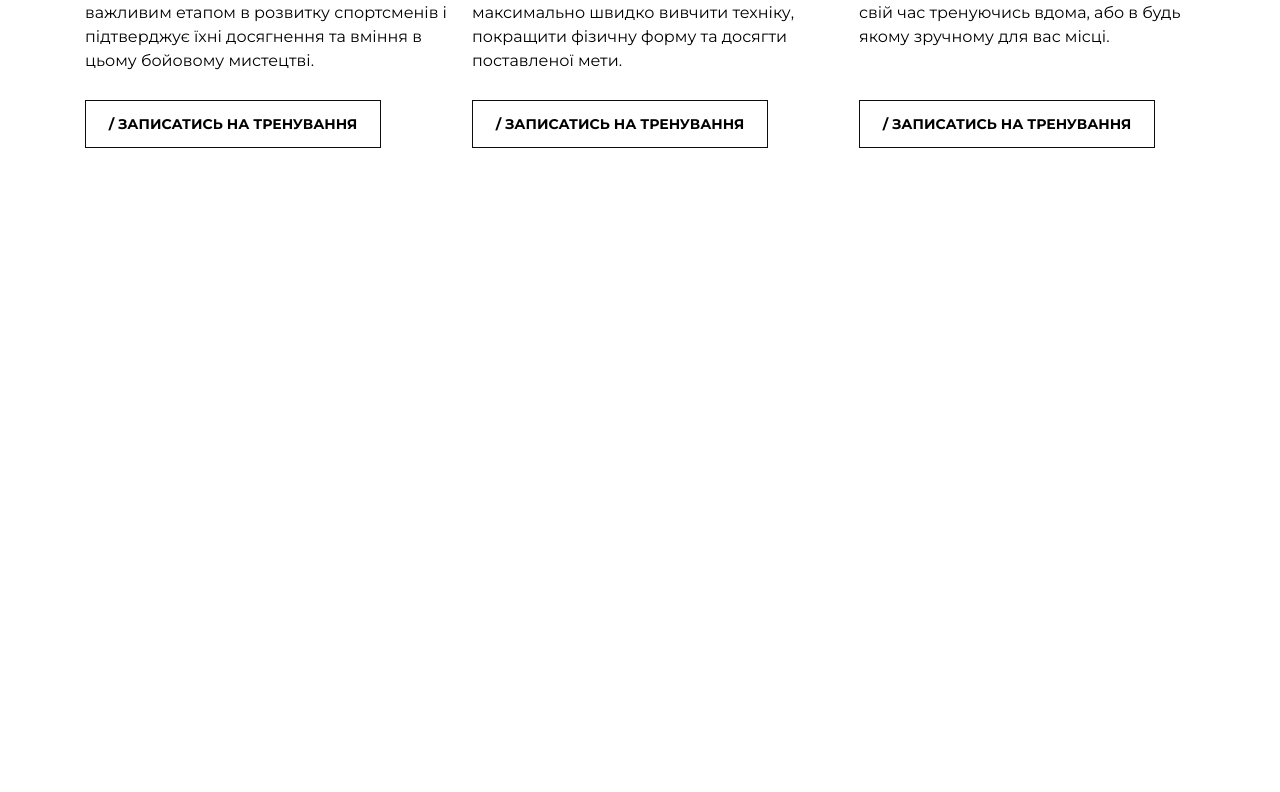
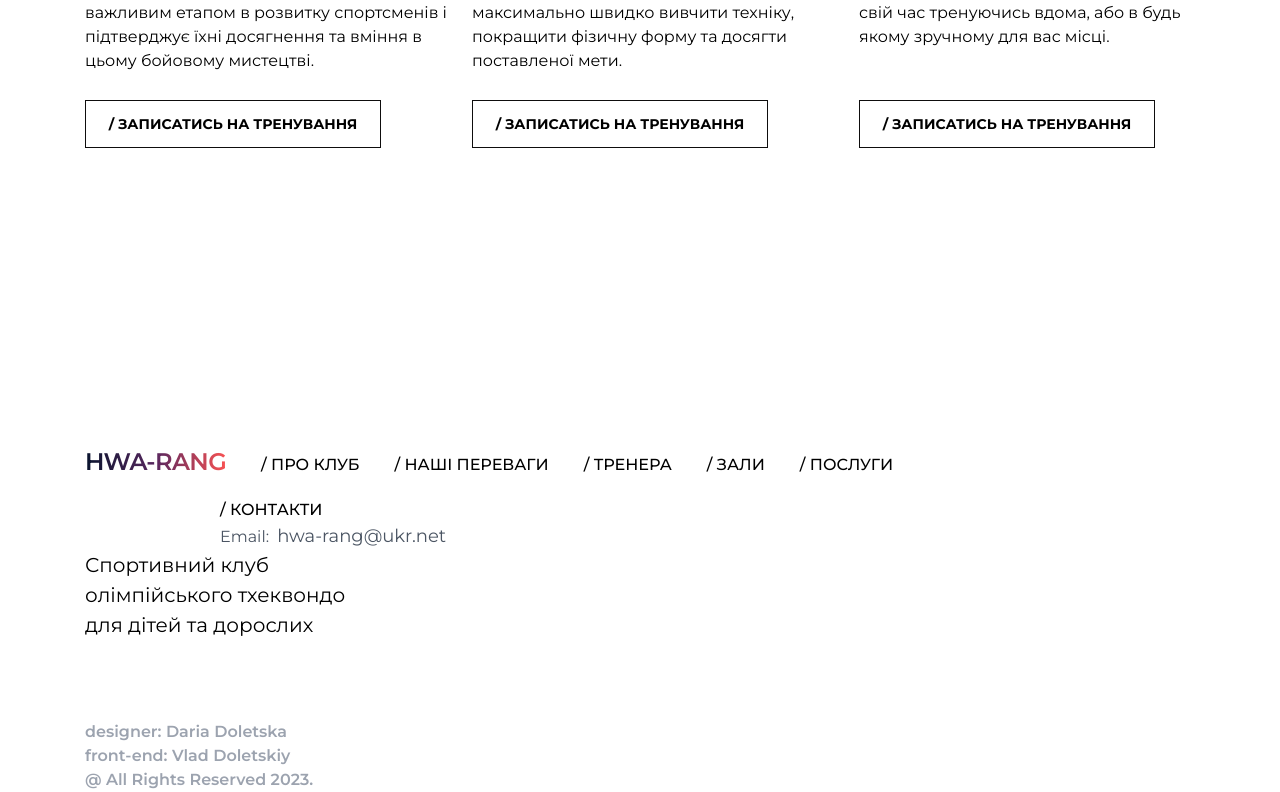
Before and after one commit to iNikolas/hwa-rang, a React (Vite) app in the folder hwa-rang/: page / in a window 1280 px wide. Shown: the part 3703-4495 px from the top of the page. Before the commit the page ends 3966 px from the top, so only its background shows below. Built offline with nearby package versions, Linux system fonts and the light colour scheme.

Commit message:
add footer

```diff
--- a/hwa-rang/src/App.tsx
+++ b/hwa-rang/src/App.tsx
@@ -1,6 +1,7 @@
 import "./App.module.scss";
 import { AboutSection } from "./components/AboutSection";
 import { AdvantageSection } from "./components/AdvantageSection";
+import { Footer } from "./components/Footer";
 import { Header } from "./components/Header";
 import { ServicesSection } from "./components/ServicesSection";
 
@@ -11,6 +12,7 @@ function App() {
             <AboutSection />
             <AdvantageSection />
             <ServicesSection />
+            <Footer />
         </>
     );
 }
--- /dev/null
+++ b/hwa-rang/src/components/Footer.tsx
@@ -0,0 +1,64 @@
+export const Footer: React.FC = () => {
+    return (
+        <footer className="px-[85px] pt-[170px]">
+            <div className="flex flex-wrap items-baseline">
+                <div className="flex items-end text-2xl font-semibold leading-8 tracking-tight">
+                    <span className="block bg-gradient-to-r text-transparent bg-clip-text from-[#09142e] via-[#58275f] to-[#f85253]">
+                        HWA-RANG
+                    </span>
+                </div>
+                <nav>
+                    <ul className="flex pr-15 mt-5">
+                        <li className="pl-[35px]  font-medium text-base">
+                            <a href="#about">/ ПРО КЛУБ</a>
+                        </li>
+                        <li className="pl-[35px]  font-medium text-base">
+                            <a href="#advantages">/ НАШІ ПЕРЕВАГИ</a>
+                        </li>
+                        <li className="pl-[35px] font-medium text-base">
+                            <a href="#trainers">/ ТРЕНЕРА</a>
+                        </li>
+                        <li className="pl-[35px] font-medium text-base">
+                            <a href="#trainers">/ ЗАЛИ</a>
+                        </li>
+                        <li className="pl-[35px] font-medium text-base">
+                            <a href="#trainers">/ ПОСЛУГИ</a>
+                        </li>
+                    </ul>
+                </nav>
+                <div className=" mt-5 pl-[135px]">
+                    <p className="font-medium text-base">/ КОНТАКТИ</p>
+
+                    <a
+                        className="font-normal text-lg text-gray-600"
+                        href="mailto:hwa-rang@ukr.net"
+                    >
+                        <span className="font-normal text-base text-gray-600 pr-2">
+                            Email:
+                        </span>
+                        hwa-rang@ukr.net
+                    </a>
+                </div>
+            </div>
+            <p className="text-[20px] font-normal">
+                Спортивний клуб <br /> олімпійського тхеквондо <br /> для дітей
+                та дорослих
+            </p>
+            <div className="pt-20 text-base font-semibold text-gray-400">
+                <a
+                    className="block"
+                    href="https://www.linkedin.com/in/daria-doletska/"
+                >
+                    designer: Daria Doletska
+                </a>
+                <a
+                    className="block"
+                    href="https://www.linkedin.com/in/vlad-doletskiy/"
+                >
+                    front-end: Vlad Doletskiy
+                </a>
+                @ All Rights Reserved 2023.
+            </div>
+        </footer>
+    );
+};
```
